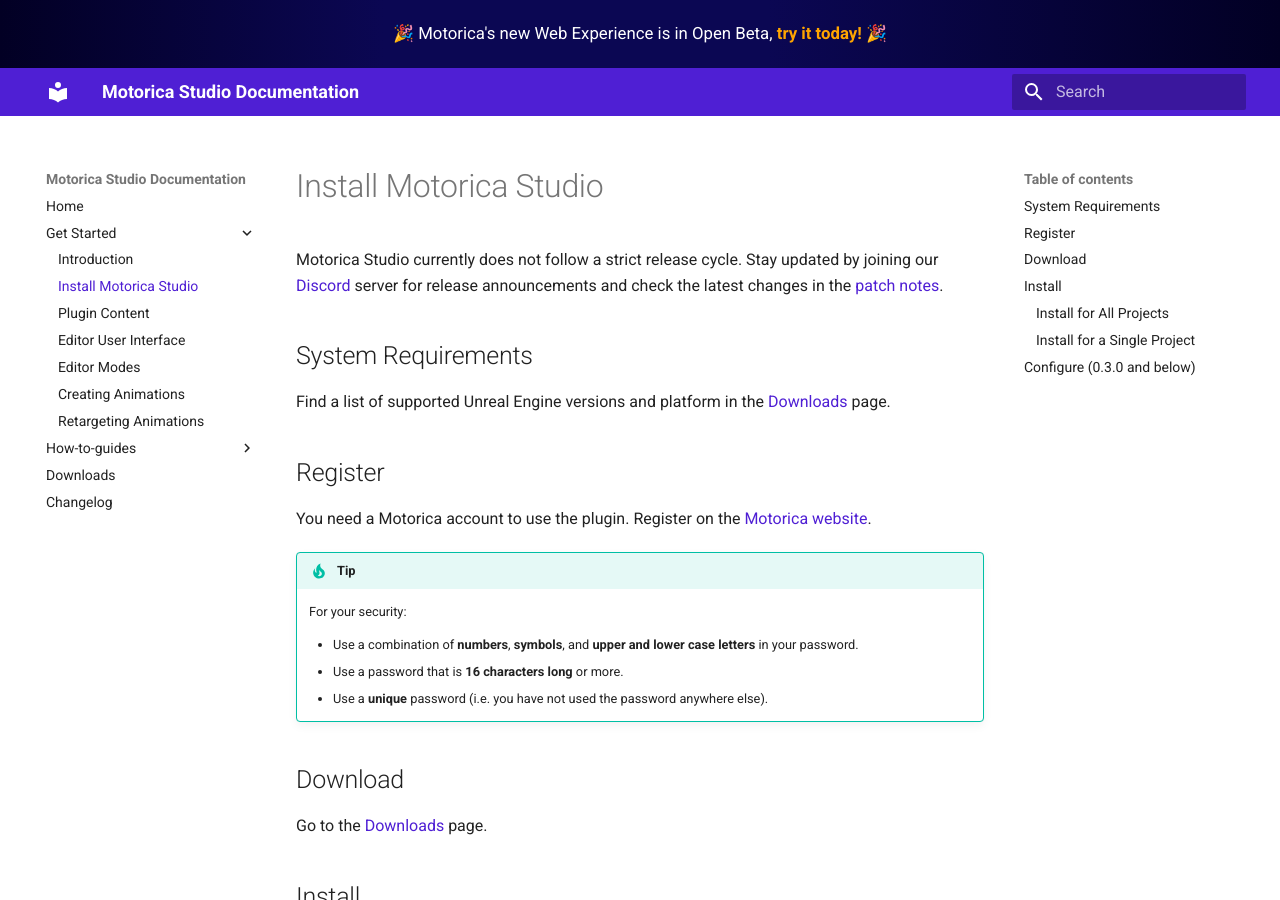
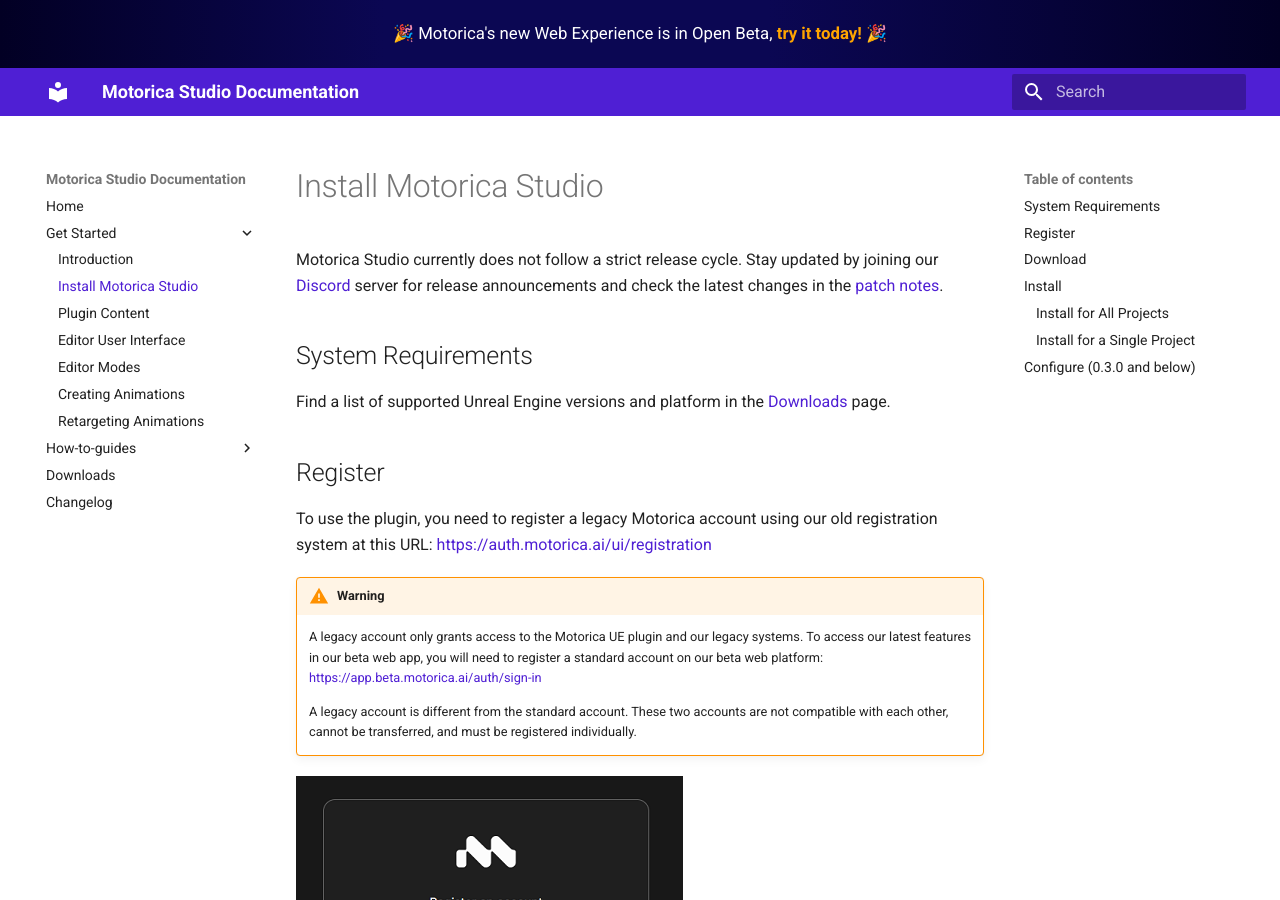
Before and after one commit to MotoricaAI/MoStudioDocs, an MkDocs documentation site: the page built from docs/get-started/installing.md, in a window 1280 px wide and 900 px high. Built offline with MkDocs 1.6.1 and Material for MkDocs 9.7.7, drawn with Linux system fonts in a browser that asks for light colours.

Commit message:
add plugin not supported warning

```diff
--- a/docs/get-started/installing.md
+++ b/docs/get-started/installing.md
@@ -8,7 +8,14 @@
 
 ## Register
 
-You need a Motorica account to use the plugin. Register on the [Motorica website](https://www.motorica.ai/).
+To use the plugin, you need to register a legacy Motorica account using our old registration system at this URL: [https://auth.motorica.ai/ui/registration](https://auth.motorica.ai/ui/registration)
+
+!!! warning
+    A legacy account only grants access to the Motorica UE plugin and our legacy systems. To access our latest features in our beta web app, you will need to register a standard account on our beta web platform: [https://app.beta.motorica.ai/auth/sign-in](https://app.beta.motorica.ai/auth/sign-in)
+
+    A legacy account is different from the standard account. These two accounts are not compatible with each other, cannot be transferred, and must be registered individually.
+
+![](../assets/images/motorica-ory-registration.png)
 
 !!! tip
     For your security:
```
Also changed, not shown: docs/get-started/index.md (+3 -0 lines), docs/assets/images/motorica-ory-registration.png (added).
